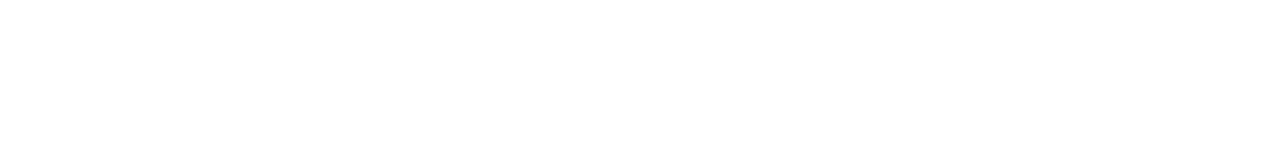
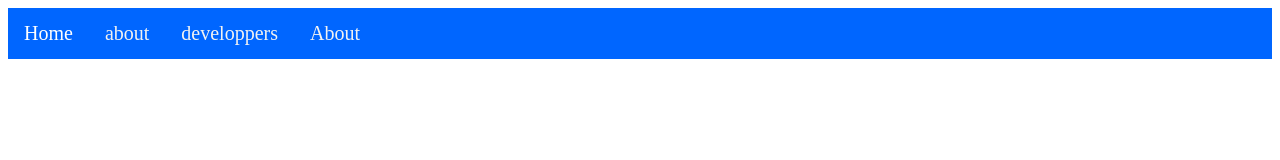
Before and after one commit to Coderman28/Design-Lobatone, a plain HTML site: page index.html in a window 1280 px wide. Drawn offline with Linux system fonts and the light colour scheme.

Commit message:
Adding the topbar

```diff
--- /dev/null
+++ b/css/style.css
@@ -0,0 +1,26 @@
+.topnav {
+    background-color: #0066ff;
+    overflow: hidden;
+  }
+
+  /* Style the links inside the navigation bar */
+  .topnav a {
+    float: left;
+    color: #f2f2f2;
+    text-align: center;
+    padding: 14px 16px;
+    text-decoration: none;
+    font-size: 20px;
+  }
+
+  /* Change the color of links on hover */
+  .topnav a:hover {
+    background-color: #ddd;
+    color: #0066ff;
+  }
+
+  /* Add a color to the active/current link */
+  .topnav a.active {
+    background-color: #0066ff;
+    color: white;
+  }
--- a/index.html
+++ b/index.html
@@ -5,9 +5,17 @@
         <meta charset='UTF-8'>
         <title>Lobatone</title>
         <meta name="description" content="LE site de ejux sur navigateurs">
+        <link rel="stylesheet" type="text/css" media="all" href="css/style.css">
 
     </head>
     <body>
 
+        <div class="topnav">
+            <a class="active" href="#home">Home</a>
+            <a href="#about">about</a>
+            <a href="#developpers">developpers</a>
+            <a href="#about">About</a>
+          </div>
+
     </body>
 </html>
```
